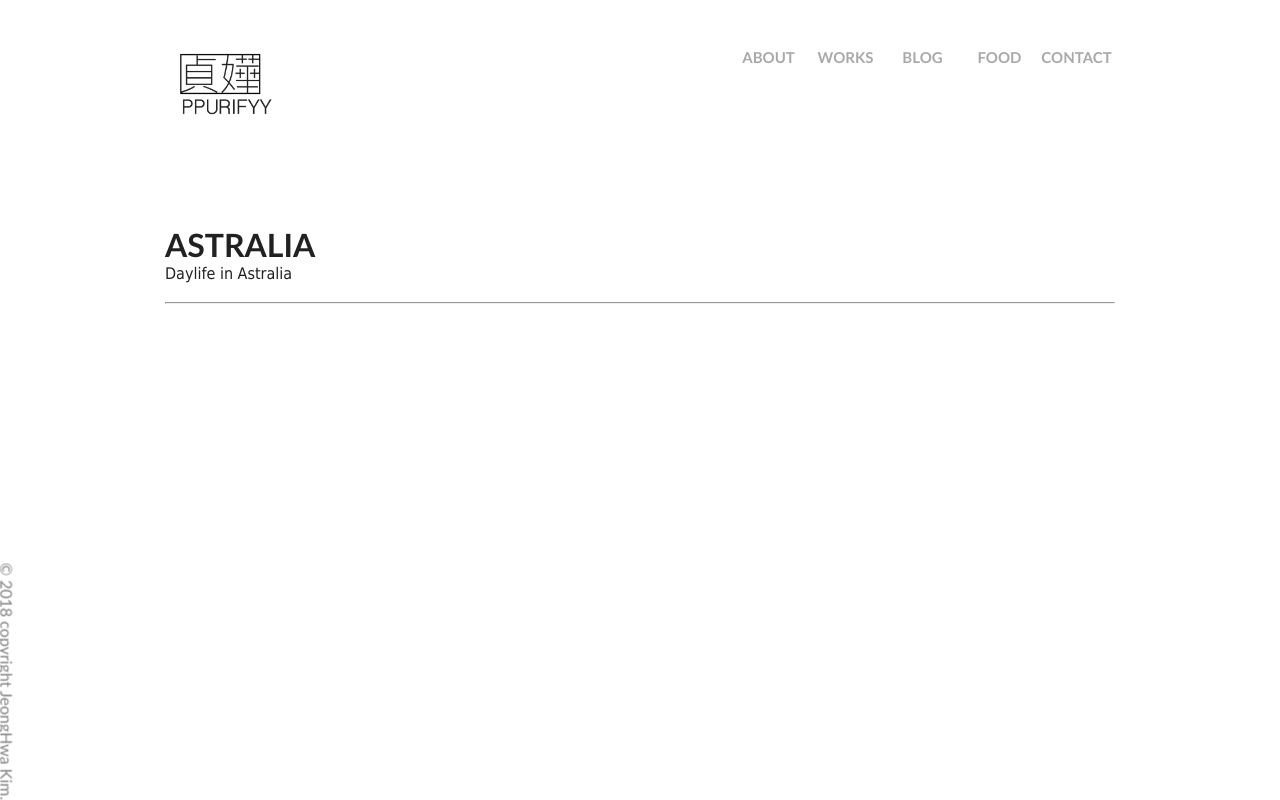
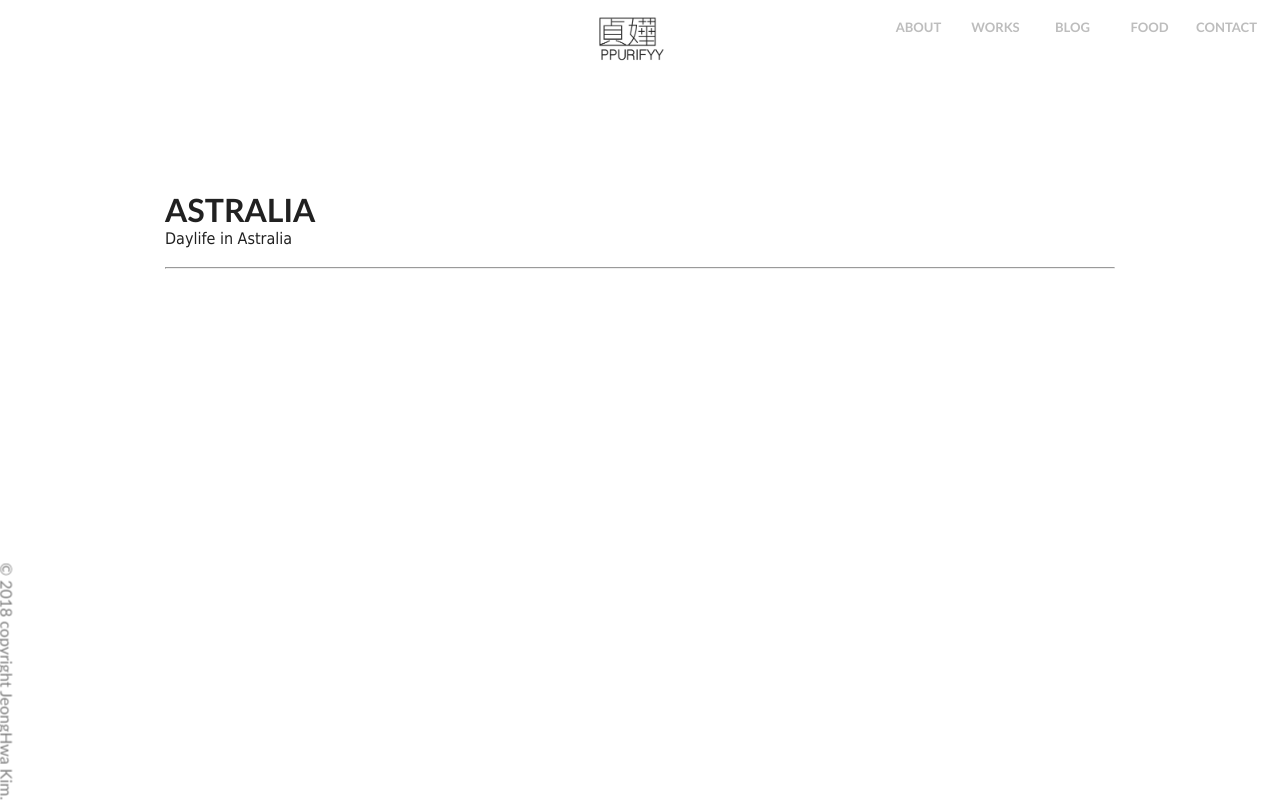
Before and after one commit to ppurifyy/au, a plain HTML site: page index.html in a window 1280 px wide. Drawn offline with Linux system fonts and the light colour scheme.

Commit message:
benner, nav menu

```diff
--- a/index.html
+++ b/index.html
@@ -27,16 +27,25 @@
   <!-- 베너 -->
   <style type="text/css">
     .banner {
-      position: absolute;
-      width: 15%;
+      position: fixed;
+      width: 100%;
+      z-index: 10;
+      background-color: rgba( 255, 255, 255, 0 );
+      width: 100px;
+      left: 46%;
+      top: 8px
     }
   </style>
   <!-- 네비게이션메뉴 -->
-  <style type="text/css">
+    <style type="text/css">
     #topMenu {
       height: 35px;
-      width: 800px;
+      width: 400px;
       float: right;
+      right: 15px;
+      top: 10px;
+      position: fixed;
+      z-index: 10;
     }
     #topMenu ul {
       list-style-type: none;
@@ -44,8 +53,8 @@
       padding: 0px;
     }
     #topMenu ul li {
-      color: darkgray;
-      background-color: white;
+      color: #747474;
+      background-color: rgba( 255, 255, 255, 0 );
       line-height: 35px;
       vertical-align: middle;
       text-align: center;
@@ -57,20 +66,21 @@
       text-decoration: none;
       display: block;
       width: 77px;
-      font-size: 15px;
+      font-size: 13px;
       font-weight: bold;
       font-family: "Trebuchet MS", Dotum;
     }
-    .MenuLink {color: darkgray;}
+    .MenuLink {color: #BDBDBD;}
     .topMenuLi:hover .MenuLink {
-      color: black;
-      background-color: white;
+      color: #877800;
+      background-color: rgba( 255, 255, 255, 0 );
     }
     .subMenuLink {
-      color: lightgray;
-      background-color: white;
+      color: #989898;
+      background-color: rgba( 255, 255, 255, 0 );
       border: solid 1px white;
       margin-top: -1px;
+      border-color: rgba( 255, 255, 255, 0 );
     }
     .subMenu {
       position: absolute;
@@ -85,7 +95,7 @@
       height: 60px;
     }
     .subMenuLink:hover {
-      color: gray;
+      color: #D5D5D5;
     }
   </style>
   <!-- 본문 -->
```
